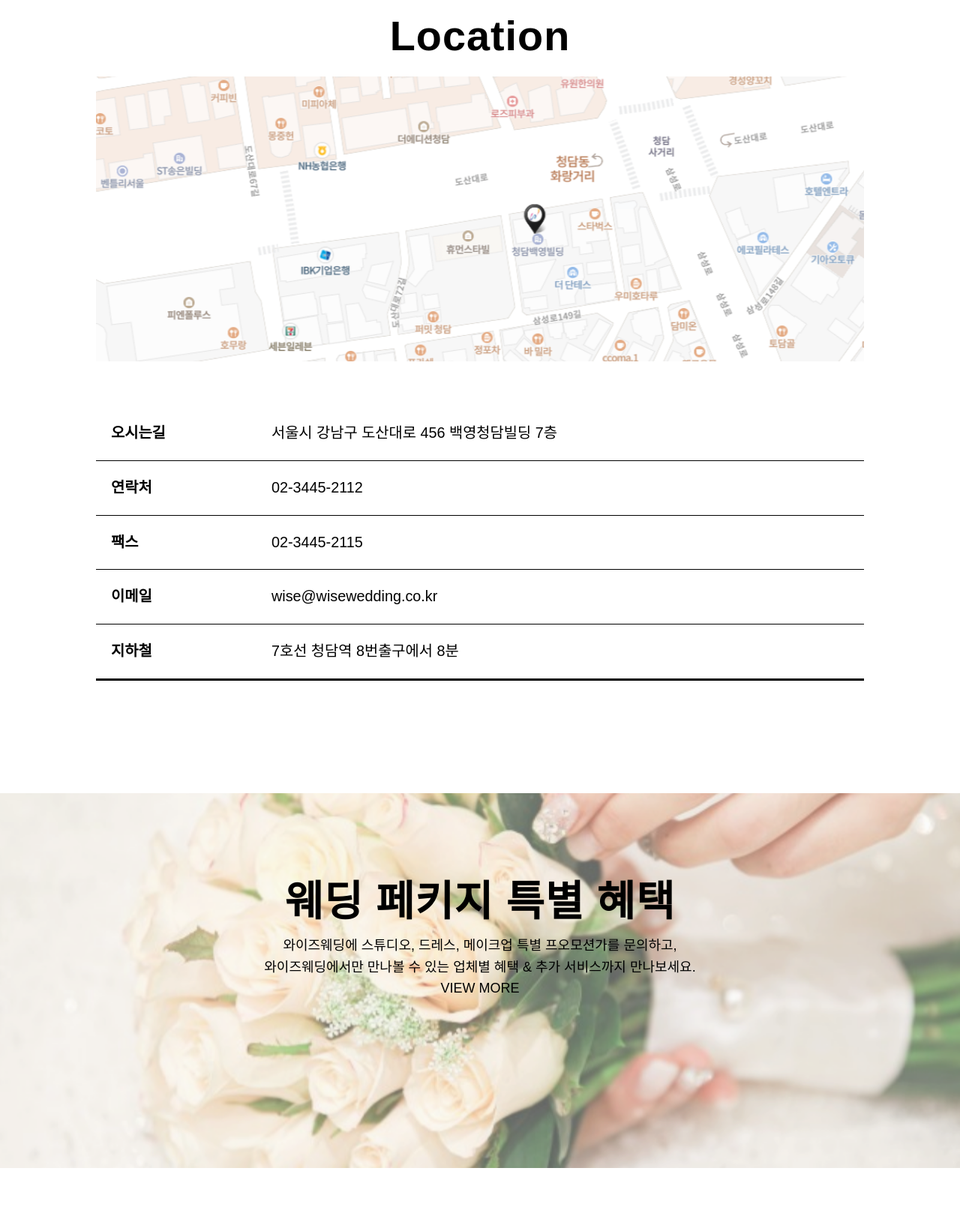
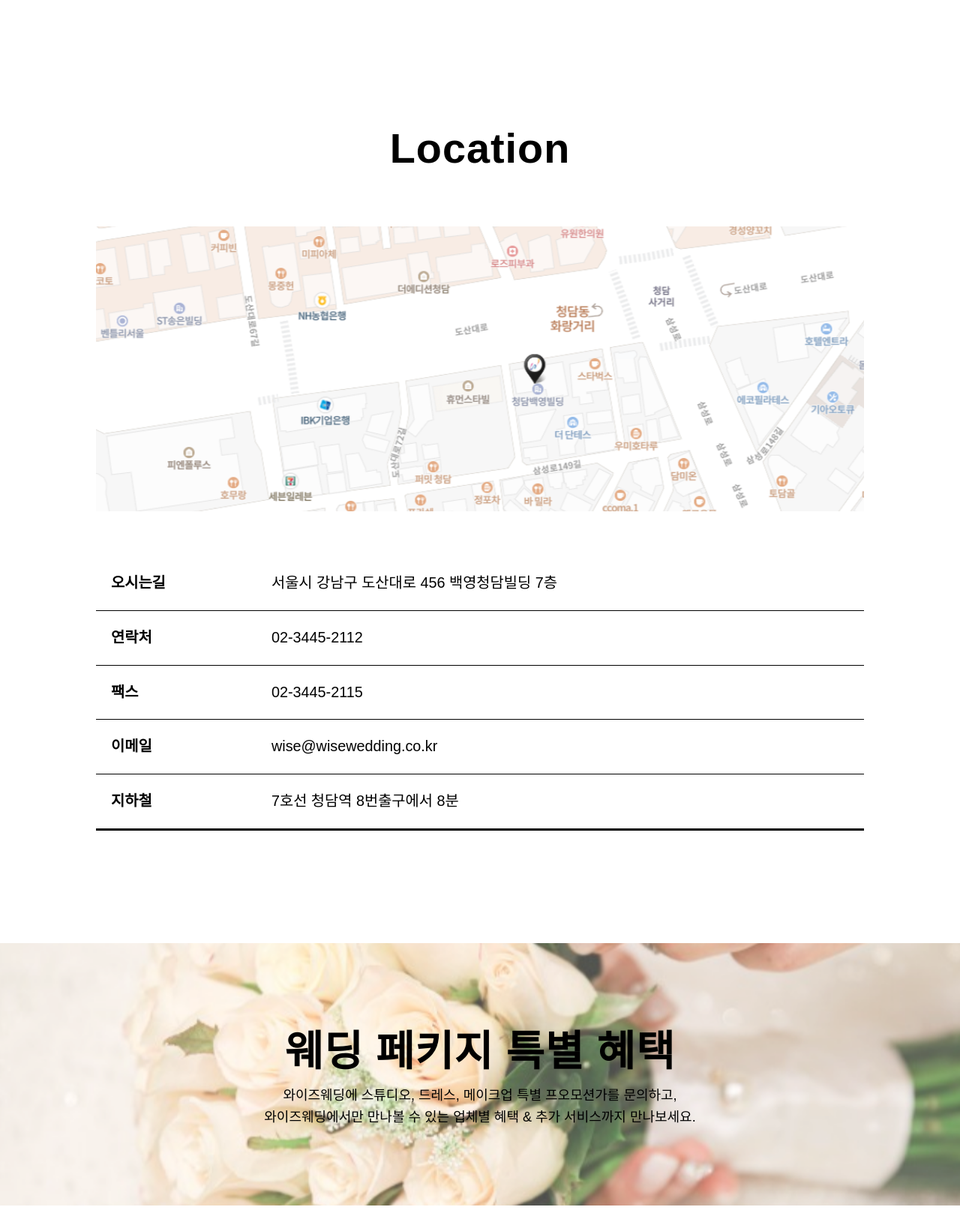
Before and after one commit to tjflal/portforlio, a plain HTML site: page wisewedding/index.html in a window 1280 px wide. Shown: the part 6838-8460 px from the top of the page at 75% size. Drawn offline with Linux system fonts and the light colour scheme.

Commit message:
경로수정/코드추가/이미지변경

```diff
--- a/wisewedding/index.html
+++ b/wisewedding/index.html
@@ -174,7 +174,7 @@
                 <p>와이즈웨딩에 스튜디오, 드레스, 메이크업 특별 프오모션가를 문의하고,
                 </p>
                 <p>와이즈웨딩에서만 만나볼 수 있는 업체별 혜택 & 추가 서비스까지 만나보세요.</p>
-                <a href="#" class="ghost_bt">VIEW MORE</a>
+
             </div>
         </article>
     </main>
@@ -190,7 +190,7 @@
             <span>서울시 강남구 도산대로 456 <br>백영청담빌딩 7층</span>
         </div>
         <div class="box3">
-            <a href="#" class="ghost_bt">내 포트폴리오</a>
+            <a href="../index.html" class="ghost_bt">내 포트폴리오</a>
         </div>
 
     </footer>
--- a/wisewedding/style.css
+++ b/wisewedding/style.css
@@ -243,8 +243,12 @@ main #main_service .title::after {
 
 
 #main_location {
+    padding-top: 100px;
     width:80%;
     margin:50px auto
+}
+#main_location h2{
+    padding-bottom: 50px;
 }
 #main_location .map_wrapper {
     position: relative;
@@ -283,8 +287,7 @@ main #main_service .title::after {
 
 }
 #main_talk .layer {
-    height: 500px;
-    background-color: rgba(230, 237, 240, 0.151);
+    height: 350px;
     display: flex;
     flex-direction: column;
     align-items: center;
@@ -304,6 +307,7 @@ main #main_service .title::after {
 }
 #main_talk .ghost_btn:hover {
     background-color: #fff;
+
     color: #000;
 }
 
@@ -315,7 +319,7 @@ footer{
     display: flex;
     flex-direction: row;
     padding: 150px;
-    padding:150px ;
+
 }
 footer .box1{
     padding-left: 200px;
```
Also changed, not shown: 1 other file.
